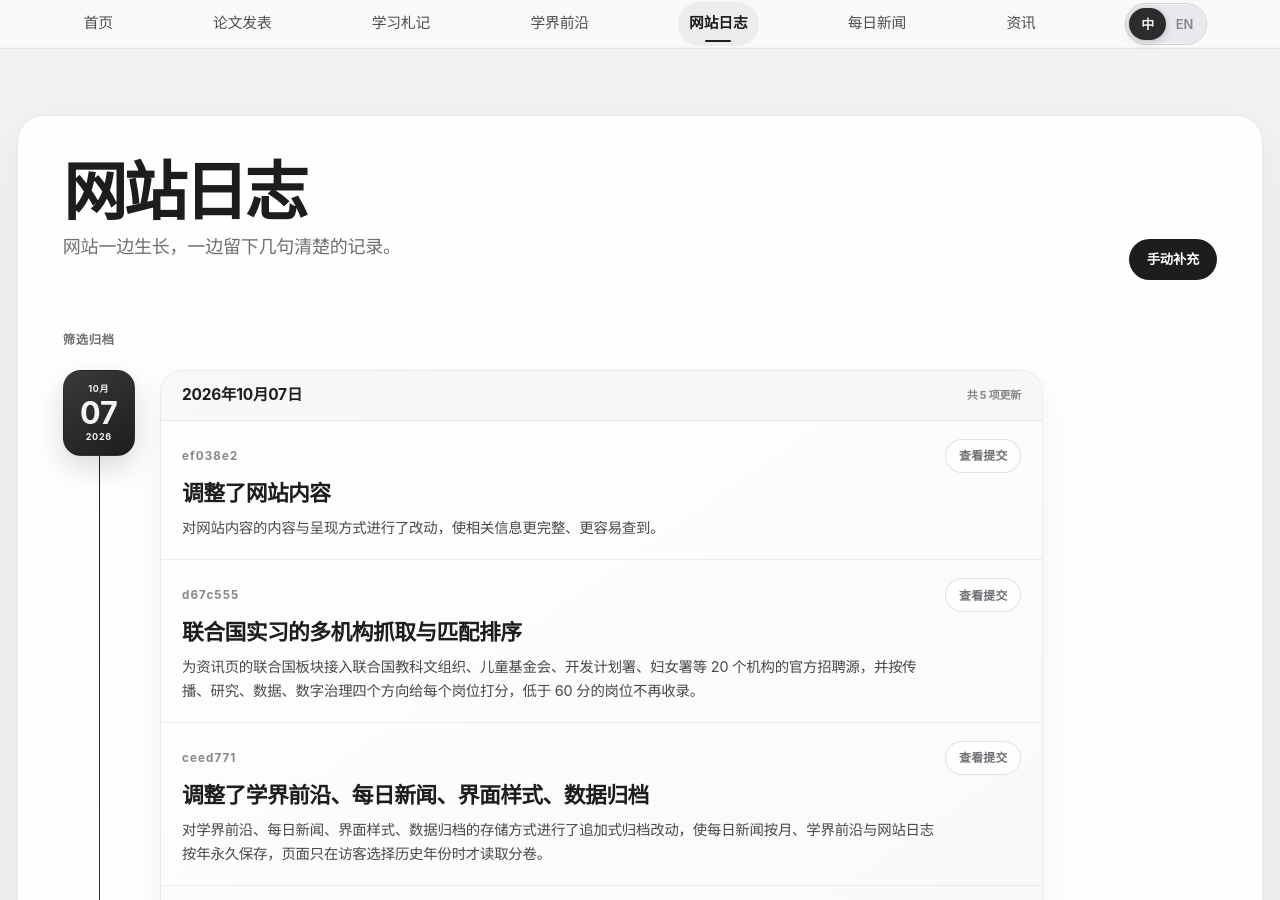
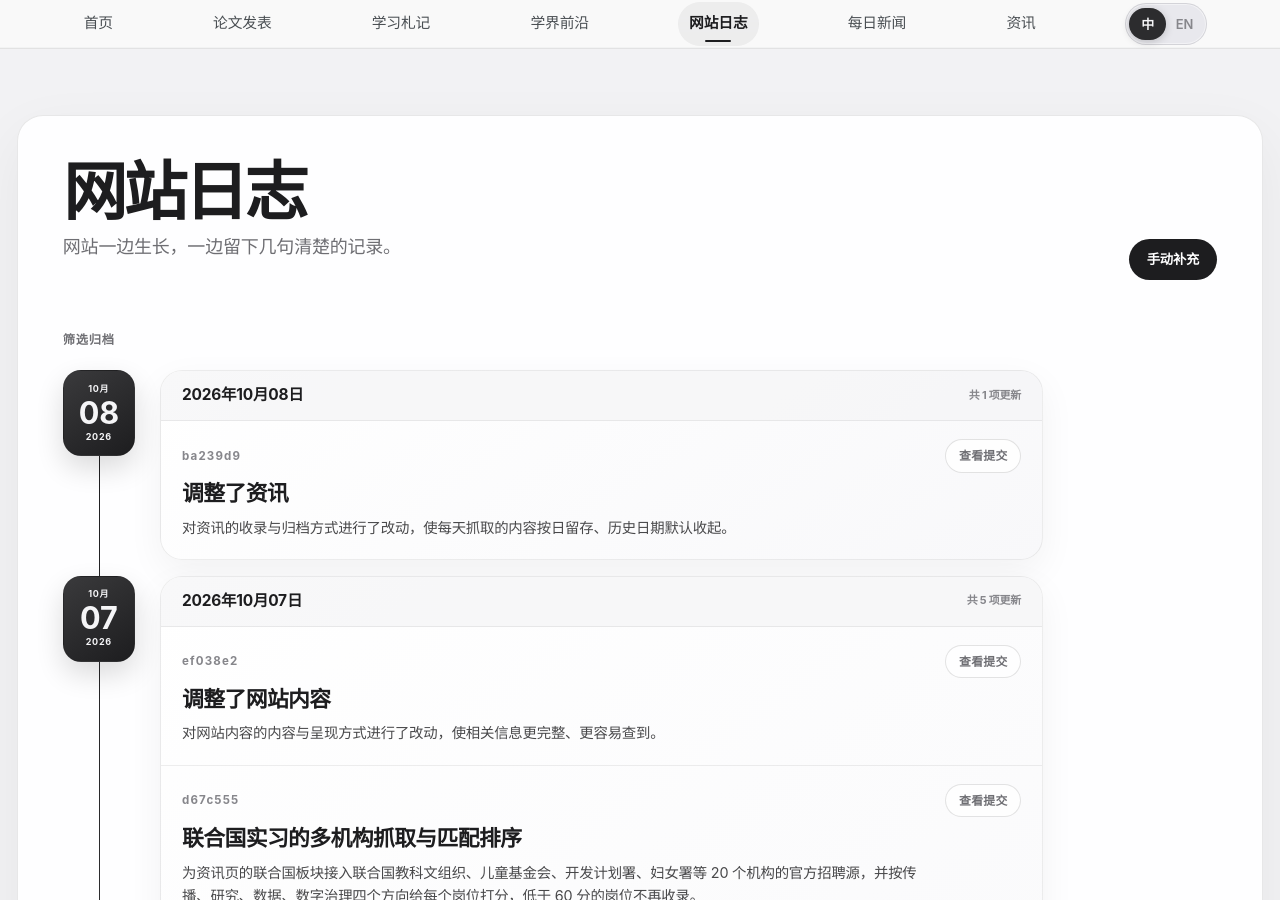
Before and after one commit to HaoxiangLuo/HaoxiangLuo.github.io, a Jekyll site: the page built from _pages/site-log-zh.html, in a window 1280 px wide and 900 px high. Built offline with Jekyll 4.4.1, drawn with Linux system fonts in a browser that asks for light colours; a style sheet for code colours, icons or effects is not loaded.

Commit message:
Record site update ba239d923e7d5ac449718fcf463c7592334d8d19

```diff
--- a/_data/site_updates.json
+++ b/_data/site_updates.json
@@ -1,4 +1,18 @@
 [
+  {
+    "date": "2026-10-08",
+    "title_zh": "调整了资讯",
+    "title_en": "Refined Opportunities",
+    "message": "修正资讯页 where_exp 里的多条件写法，使整站 Jekyll 构建不再因 Liquid 语法错误失败",
+    "story_zh": "对资讯的收录与归档方式进行了改动，使每天抓取的内容按日留存、历史日期默认收起。",
+    "story_en": "Changed how Opportunities is collected and archived so each day's items are kept by date and earlier days stay folded.",
+    "purpose_zh": "更新站内页面、板块或脚本的内容组织与呈现方式。",
+    "purpose_en": "修正资讯页 where_exp 里的多条件写法，使整站 Jekyll 构建不再因 Liquid 语法错误失败",
+    "details_zh": "调整资讯页面的收录内容、板块结构或自动采集。调整页面组件与内容结构。",
+    "details_en": "Refined the opportunities archive, sections, or automatic collection. Adjusted page components and content structure.",
+    "sha": "ba239d9",
+    "url": "https://github.com/HaoxiangLuo/HaoxiangLuo.github.io/commit/ba239d923e7d5ac449718fcf463c7592334d8d19"
+  },
   {
     "date": "2026-10-07",
     "title_zh": "调整了网站内容",
```
Also changed, not shown: assets/data/archive/manifest.json, 1 other file.
